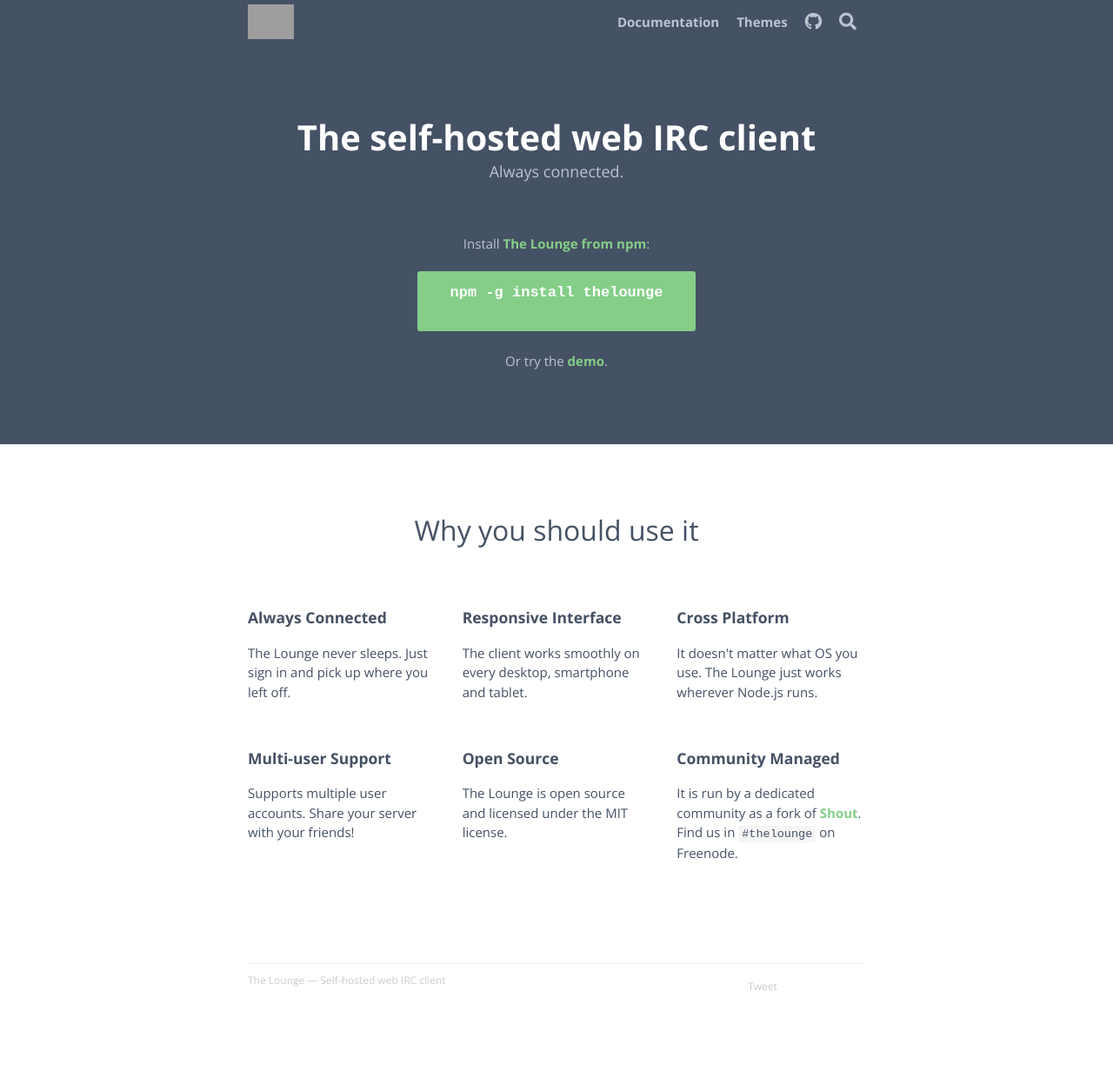
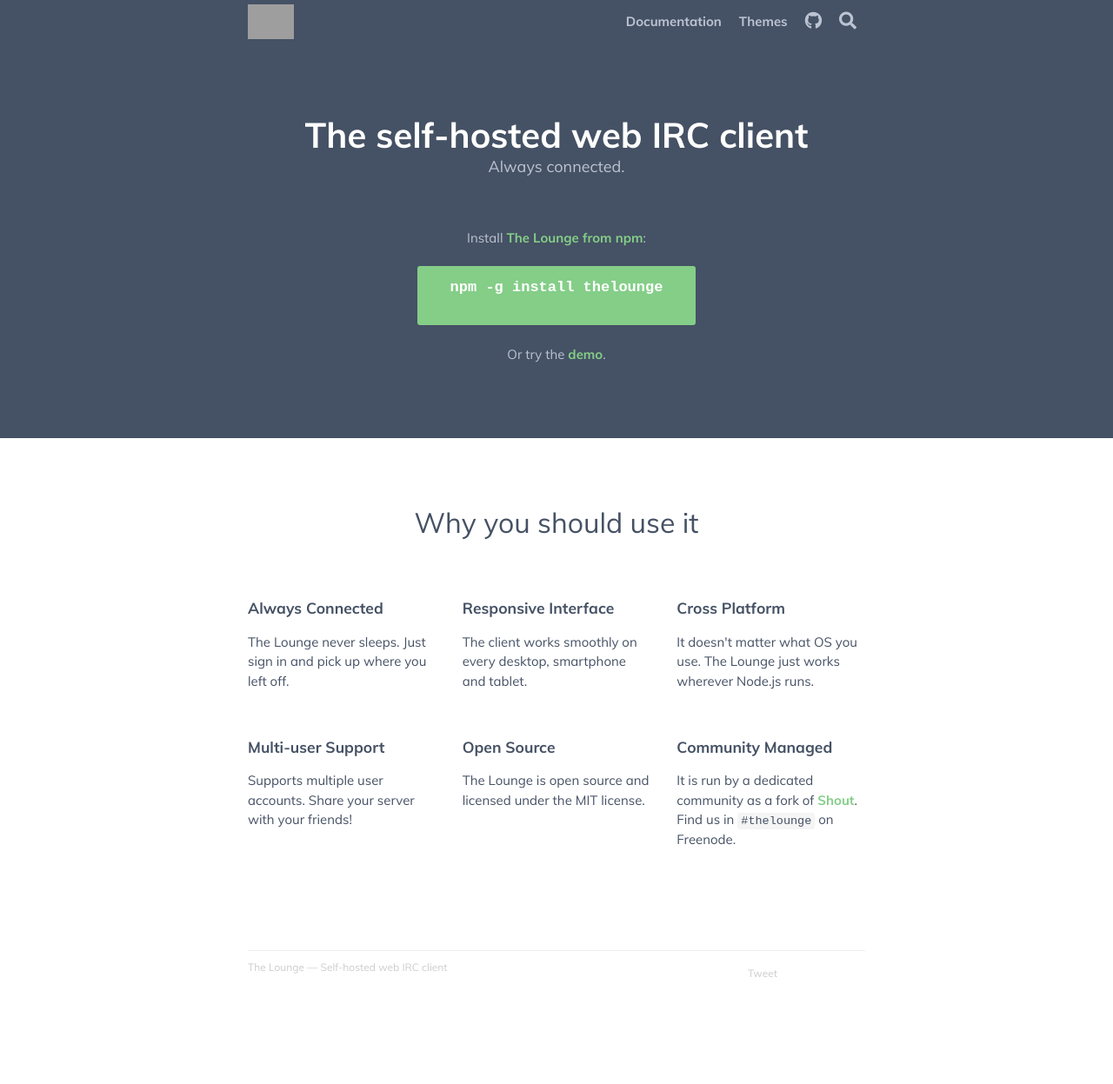
Before and after one commit to thelounge/thelounge.github.io, a Jekyll site: the page built from index.html, in a window 1280 px wide. Shown: the whole page at 87% size. Built offline with Jekyll 4.4.1, drawn with Linux system fonts in a browser that asks for light colours; comment, search, counter and statistics services are not loaded; grey boxes are pictures that could not be loaded.

Commit message:
Use Muli font for the site

```diff
--- a/css/style.css
+++ b/css/style.css
@@ -1,4 +1,38 @@
-@import url(https://fonts.googleapis.com/css?family=Open+Sans:300,400,400italic,700);
+/*
+ * Muli is licensed under SIL OFL Version 1.1
+ * See /assets/logos/font/Muli/OFL.txt file for full information.
+ */
+@font-face {
+	font-family: Muli;
+	font-weight: normal;
+	font-style: normal;
+	font-display: swap;
+	src: url('/assets/logos/font/Muli/Muli-Regular.woff') format('woff');
+}
+
+@font-face {
+	font-family: Muli;
+	font-weight: bold;
+	font-style: normal;
+	font-display: swap;
+	src: url('/assets/logos/font/Muli/Muli-Bold.woff') format('woff');
+}
+
+@font-face {
+	font-family: Muli;
+	font-weight: normal;
+	font-style: italic;
+	font-display: swap;
+	src: url('/assets/logos/font/Muli/Muli-Italic.woff') format('woff');
+}
+
+@font-face {
+	font-family: Muli;
+	font-weight: bold;
+	font-style: italic;
+	font-display: swap;
+	src: url('/assets/logos/font/Muli/Muli-BoldItalic.woff') format('woff');
+}
 
 /*
  * From Normalize. See https://github.com/thelounge/thelounge/pull/1217
@@ -15,7 +49,7 @@
 body {
 	background: #fff;
 	color: #455164;
-	font: 15px "Open Sans", sans-serif;
+	font: 15px Muli, sans-serif;
 	margin: 0;
 	margin-bottom: 100px;
 }
@@ -30,7 +64,7 @@
 }
 h2 {
 	font-size: 32px;
-	font-weight: 300;
+	font-weight: normal;
 }
 p {
 	line-height: 1.5;
@@ -99,7 +133,7 @@
 	height: 50px;
 	line-height: 50px;
 	padding: 0 10px;
-	font-weight: 700;
+	font-weight: bold;
 	color: inherit;
 }
 #nav a:hover,
@@ -189,13 +223,12 @@
 }
 #splash h1 {
 	font-size: 40px;
-	font-weight: 700;
+	font-weight: bold;
 	margin: 0;
 }
 #splash h2 {
 	color: #bcc4d3;
 	font-size: 18px;
-	font-weight: 300;
 	margin: 0;
 }
 #splash p {
@@ -236,7 +269,7 @@
 	text-align: center;
 }
 #features h3 {
-	font-weight: 700;
+	font-weight: bold;
 }
 #features .feature {
 	padding-bottom: 20px;
```
Also changed, not shown: assets/logos/font/Muli/Muli-Bold.woff (added), assets/logos/font/Muli/Muli-BoldItalic.woff (added), assets/logos/font/Muli/Muli-Italic.woff (added), assets/logos/font/Muli/Muli-Regular.woff (added).
